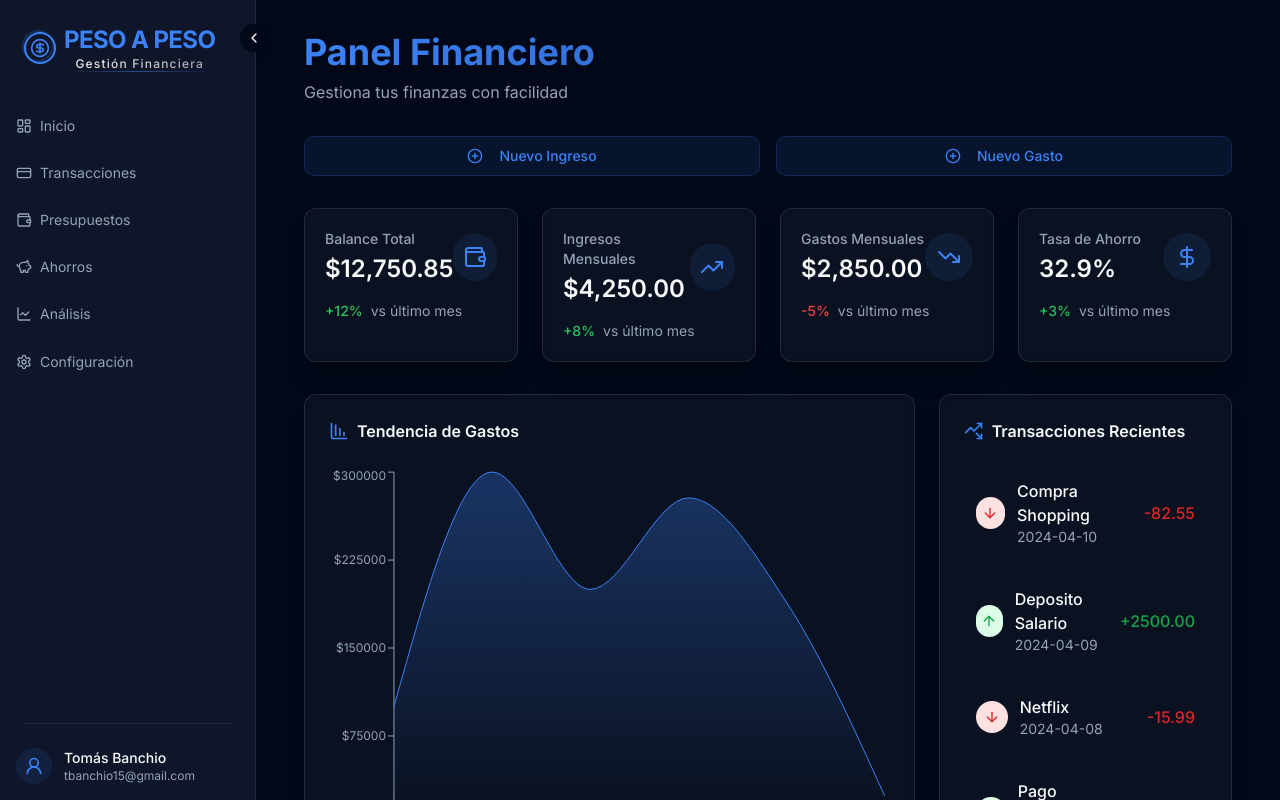
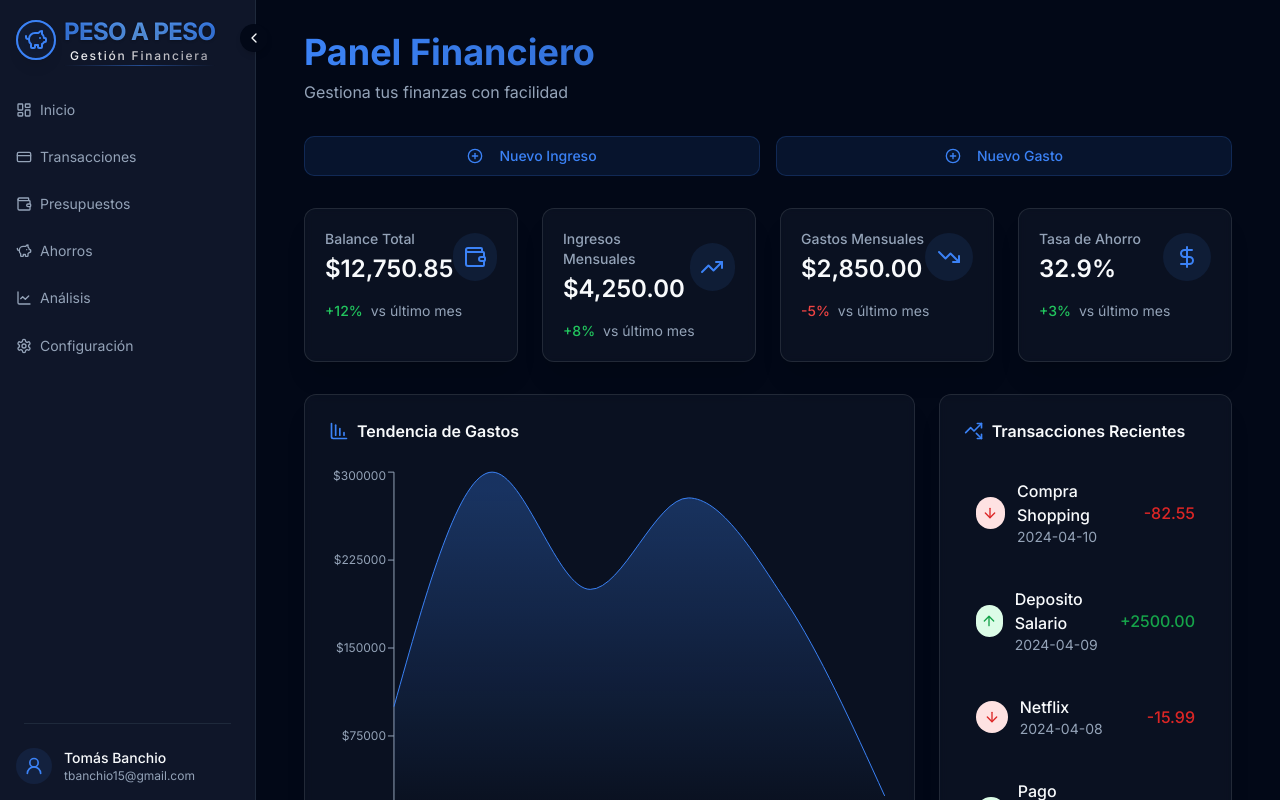
Before and after one commit to tomiban/peso-a-peso-app, a Next.js app: page / in a window 1280 px wide. Shown: the top 800 px of the page. Built offline with nearby package versions, Linux system fonts and the light colour scheme.

Commit message:
feat(logo): mejora contraste de colores en logo

```diff
--- a/src/components/logo.tsx
+++ b/src/components/logo.tsx
@@ -1,31 +1,28 @@
-import { CircleDollarSign } from 'lucide-react';
+import { PiggyBank } from 'lucide-react';
 import Link from 'next/link';
 import React from 'react';
 
 const Logo = () => {
   return (
-    <Link href={'/'} className={`flex items-center p-2`}>
-      <div className="relative mr-2 flex items-center justify-center">
-        <div className="absolute -left-0.5 -top-0.5">
-          <div className="h-8 w-8 rounded-full border-2 border-primary/40 opacity-60" />
+    <Link href="/" className="group flex items-center">
+      <div className="relative mr-2 flex h-10 w-10 items-center justify-center">
+        <div className="absolute inset-0">
+          <div className="h-full w-full rounded-full border-2 border-primary/40 opacity-75 shadow-lg backdrop-blur-sm" />
         </div>
-        <div className="relative">
-          <div className="flex h-8 w-8 items-center justify-center rounded-full border-2 border-primary">
-            <CircleDollarSign className="h-5 w-5 text-primary" />
-          </div>
+        <div className="relative flex h-full w-full items-center justify-center rounded-full border-2 border-primary bg-primary/5">
+          <PiggyBank className="h-6 w-6 text-primary transition-colors duration-300 ease-in-out group-hover:text-blue-500" />
         </div>
       </div>
 
-      {/* Text container */}
       <div className="flex flex-col">
         <h1 className="relative text-2xl font-black tracking-tight">
-          <span className="animate-gradient-x bg-gradient-to-r from-primary via-blue-500 to-primary bg-clip-text text-transparent">
+          <span className="animate-gradient-x bg-gradient-to-r from-primary via-blue-400 to-primary bg-clip-text text-transparent drop-shadow-sm [text-shadow:_0_1px_3px_rgb(0_0_0_/_20%)]">
             PESO A PESO
           </span>
         </h1>
-        <span className="relative bg-gradient-to-r from-zinc-100 to-zinc-400 bg-clip-text text-center text-xs font-medium tracking-widest text-transparent">
+        <span className="relative bg-gradient-to-r from-zinc-100 to-zinc-400 bg-clip-text text-center text-xs font-medium tracking-[0.15em] text-transparent">
           Gestión Financiera
-          <span className="absolute bottom-0 left-0 h-[1px] w-full bg-gradient-to-r from-transparent via-primary/50 to-transparent" />
+          <span className="absolute bottom-[-0.2em] left-0 h-[1px] w-full bg-gradient-to-r from-transparent via-primary/50 to-transparent" />
         </span>
       </div>
     </Link>
```
